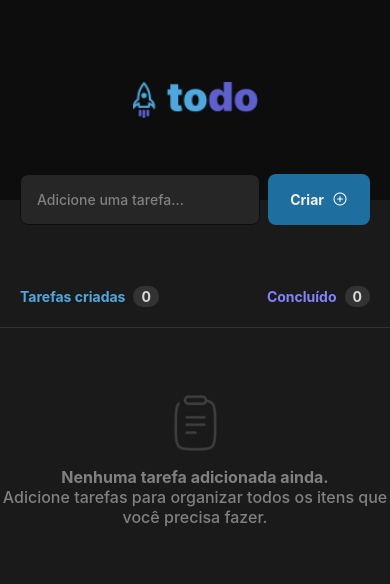
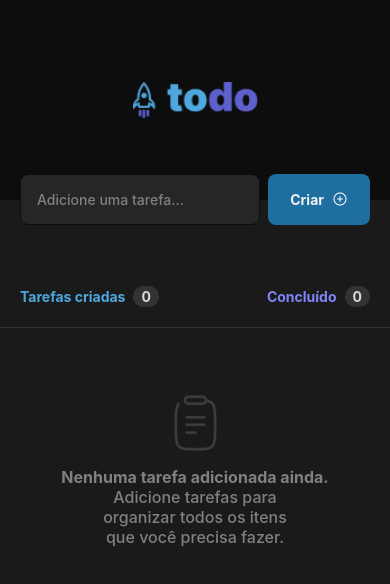
Before and after one commit to luucasorfer/ToDo, a React Native app: screen / in a window 390 px wide. Shown: the top 584 px of the page. Built offline with nearby package versions, Linux system fonts and the light colour scheme.

Commit message:
Update layout

```diff
--- a/src/components/Card/index.js
+++ b/src/components/Card/index.js
@@ -26,6 +26,7 @@ export function EmptyList() {
       </Text>
       <Text
         style={{
+          width: "50%",
           color: "#808080",
           textAlign: "center",
           fontWeight: "500",
@@ -41,8 +42,9 @@ export function EmptyList() {
 export default function TasksList({ listaTarefas, tarefaConcluida }) {
   return (
     <FlatList
-      style={{ width: "100%", marginTop: 2 }}
+      style={styles.flatList}
       data={listaTarefas}
+      showsVerticalScrollIndicator={false} // Remove a barra de rolagem
       renderItem={({ item, index }) => (
         <View style={styles.tarefaItem}>
           <TouchableOpacity
@@ -78,6 +80,11 @@ const styles = StyleSheet.create({
     marginTop: 80,
   },
 
+  flatList: {
+    width: "100%",
+    marginTop: 2,
+  },
+
   tarefaItem: {
     flexDirection: "row",
     alignItems: "center",
--- a/src/components/Counter/index.js
+++ b/src/components/Counter/index.js
@@ -4,6 +4,7 @@ export default function Counter({ contTarefas }) {
   const tarefasConcluidas = contTarefas.filter(
     (tarefa) => tarefa.estaConcluido,
   ).length;
+
   return (
     <View style={styles.tasksContainer}>
       <View style={styles.tasksContainerText}>
--- a/src/components/Main/index.js
+++ b/src/components/Main/index.js
@@ -32,6 +32,7 @@ export default function Main() {
 
 const styles = StyleSheet.create({
   mainContainer: {
+    flex: 1,
     width: "100%",
     maxWidth: 736,
     alignItems: "center",
```
